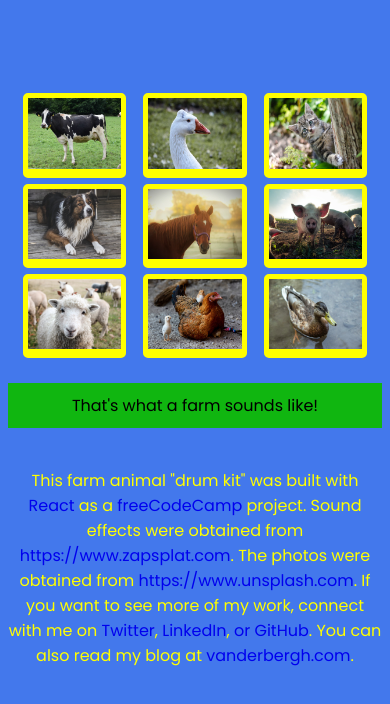
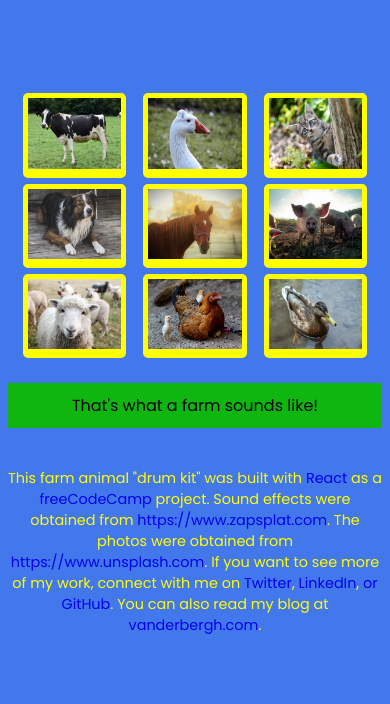
Before and after one commit to rhvdbergh/fcc-fel-drum, a React (Vite) app: page / in a window 390 px wide. Shown: the top 704 px of the page. Built offline with nearby package versions, Linux system fonts and the light colour scheme.

Commit message:
attribution font size for mobile

```diff
--- a/package.json
+++ b/package.json
@@ -5,7 +5,7 @@
   "main": "index.js",
   "scripts": {
     "dev": "parcel src/index.html",
-        "predeploy": "rm -rf dist && parcel build src/index.html --public-url /fcc-fel-quote/",
+    "predeploy": "rm -rf dist && parcel build src/index.html --public-url /fcc-fel-drum/",
     "deploy": "gh-pages -d dist",
     "test": "echo \"Error: no test specified\" && exit 1"
   },
@@ -16,6 +16,7 @@
     "react-dom": "^16.12.0"
   },
   "devDependencies": {
+    "gh-pages": "^2.1.1",
     "parcel": "^1.12.4",
     "parcel-plugin-static-files-copy": "^2.2.1"
   }
--- a/src/css/style.css
+++ b/src/css/style.css
@@ -94,6 +94,10 @@ a {
     padding-top: 10px;
     padding-bottom: 10px;
   }
+
+  #attribution {
+    font-size: 0.9em;
+  }
 }
 
 @media only screen and (max-width: 432px) {
@@ -127,4 +131,8 @@ a {
     padding-top: 10px;
     padding-bottom: 10px;
   }
+
+  #attribution {
+    font-size: 0.9em;
+  }
 }
```
Also changed, not shown: 1 other file (tests, documents, lock files or other folders). Lines whose indentation alone changed are shown as unchanged.
